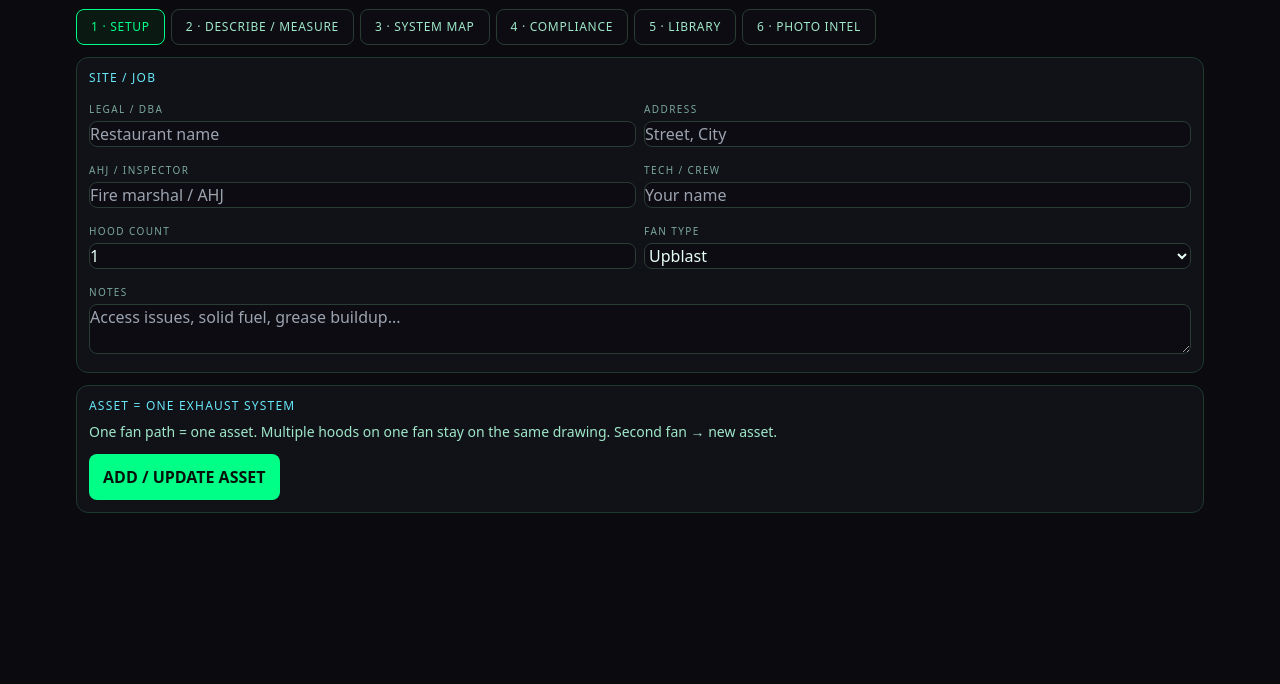
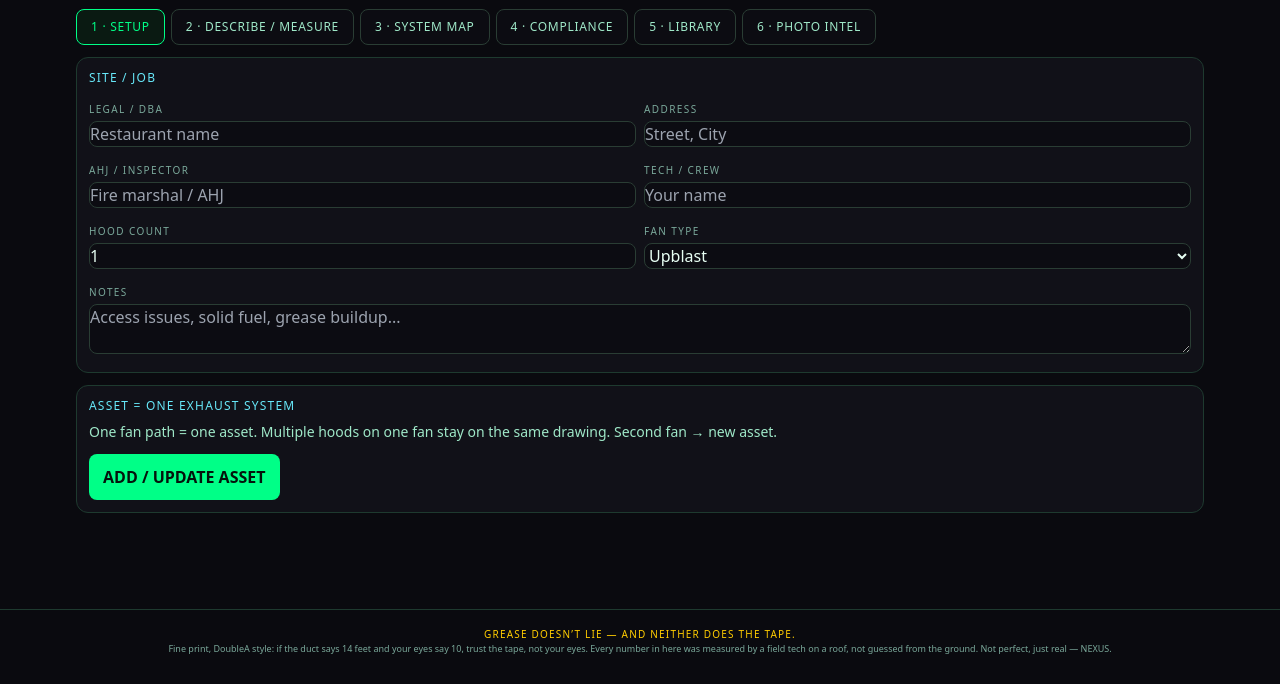
Before and after one commit to AntManThePro/AntManThePro.github.io, a plain HTML site: page duct/index.html in a window 1280 px wide. Shown: the part 126-810 px from the top of the page. Drawn offline with nearby package versions, Linux system fonts and the light colour scheme.

Commit message:
Duct As-Built v2: footer fine-print egg + favicon links (icon files staged for upload)

```diff
--- a/duct/index.html
+++ b/duct/index.html
@@ -11,6 +11,9 @@
 <meta name="description" content="NEXUS Duct As-Built v2 — field as-built kernel for kitchen exhaust systems and NFPA 96 checks. Describe the run, map the system, audit compliance, save and export site packets on-device."/>
 <link rel="manifest" href="./manifest.json"/>
 <link rel="icon" type="image/png" sizes="192x192" href="./icons/icon-192.png"/>
+<link rel="icon" href="./icons/favicon.ico"/>
+<link rel="icon" type="image/png" sizes="192x192" href="./icons/favicon-192.png"/>
+<link rel="icon" type="image/png" sizes="512x512" href="./icons/favicon-512.png"/>
 <link rel="apple-touch-icon" href="./icons/apple-touch-icon.png"/>
 <title>NEXUS Duct As-Built v2 — Field Kernel</title>
 <script src="https://cdn.tailwindcss.com"></script>
@@ -910,5 +913,9 @@ if ('serviceWorker' in navigator) {
   });
 }
 </script>
+<footer style="padding:16px 16px 28px;border-top:1px solid #1e3a2f;font-size:10px;line-height:1.6;color:#7aa89a;text-align:center">
+  <div style="color:#ffcc00;letter-spacing:.12em">GREASE DOESN&rsquo;T LIE &mdash; AND NEITHER DOES THE TAPE.</div>
+  <div style="font-size:9px">Fine print, DoubleA style: if the duct says 14 feet and your eyes say 10, trust the tape, not your eyes. Every number in here was measured by a field tech on a roof, not guessed from the ground. Not perfect, just real &mdash; NEXUS.</div>
+</footer>
 </body>
 </html>
```
